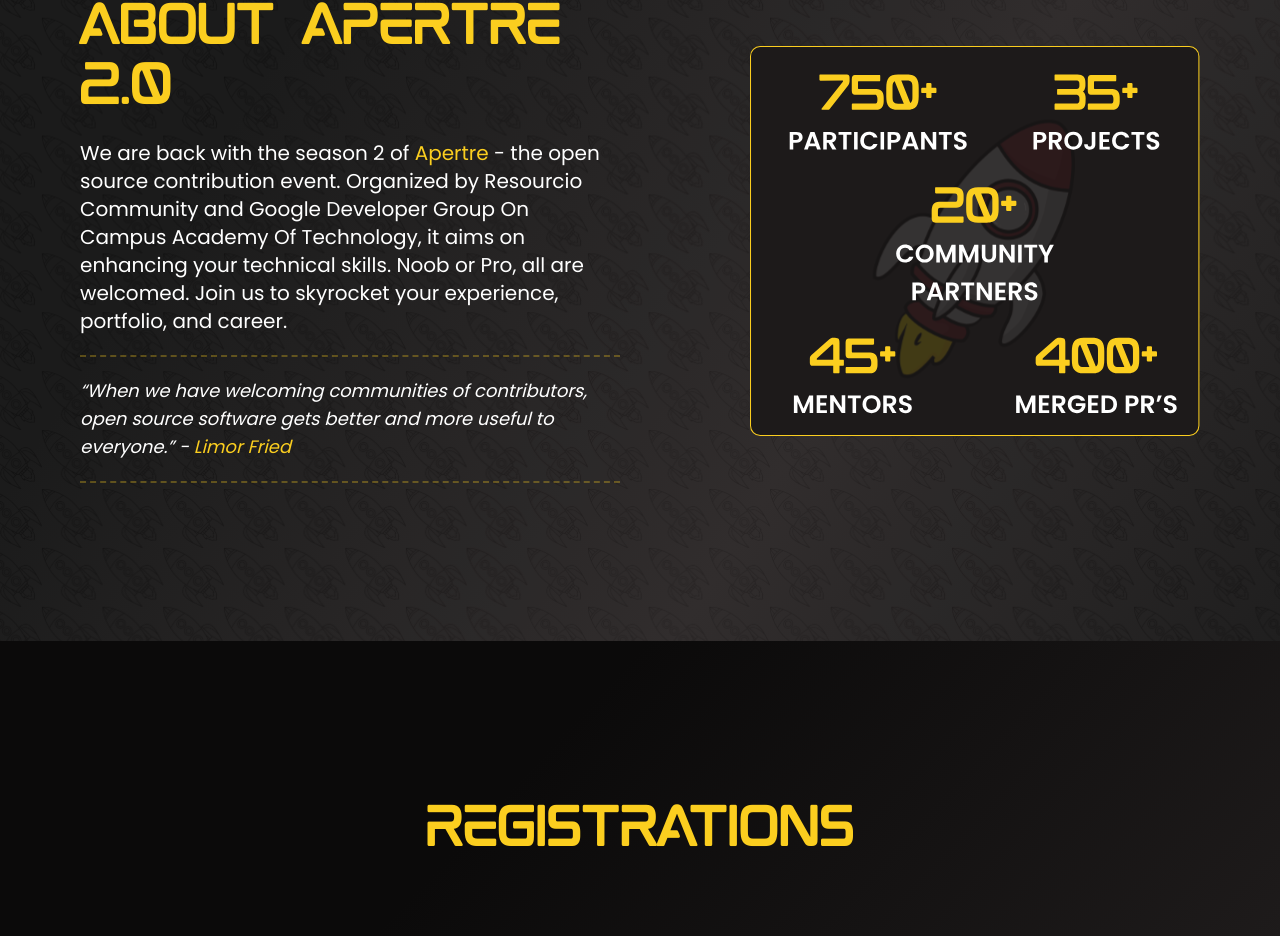
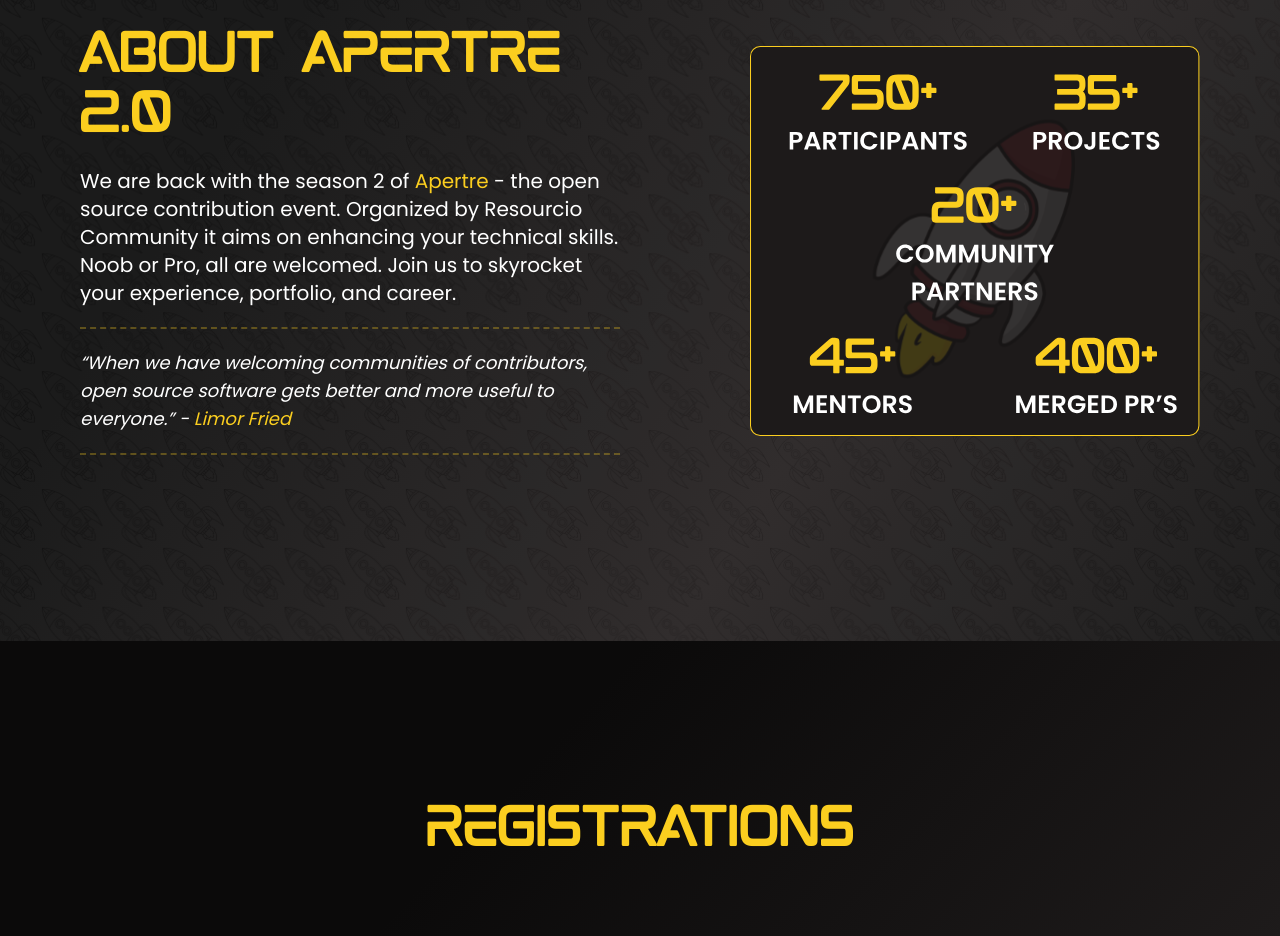
Before and after one commit to Resourcio2022/apertre2.0-frontend, a Next.js app: page / in a window 1280 px wide. Shown: the part 1039-1975 px from the top of the page. Built offline with nearby package versions, Linux system fonts and the light colour scheme; no server answers.

Commit message:
removed the GDG AOT

```diff
--- a/app/_components/about-us.tsx
+++ b/app/_components/about-us.tsx
@@ -21,8 +21,7 @@
           <p className="text-white text-lg md:text-xl font-normal">
             We are back with the season 2 of{" "}
             <span className="text-textyellow">Apertre</span> - the open source
-            contribution event. Organized by Resourcio Community and Google
-            Developer Group On Campus Academy Of Technology, it aims on
+            contribution event. Organized by Resourcio Community it aims on
             enhancing your technical skills. Noob or Pro, all are welcomed. Join
             us to skyrocket your experience, portfolio, and career.
           </p>
```
